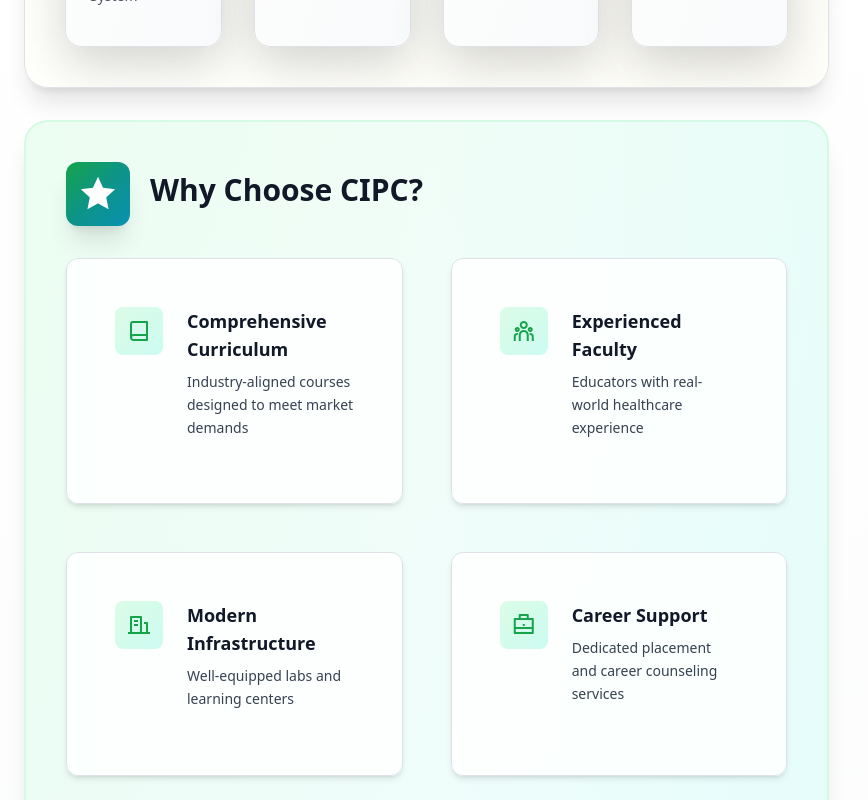
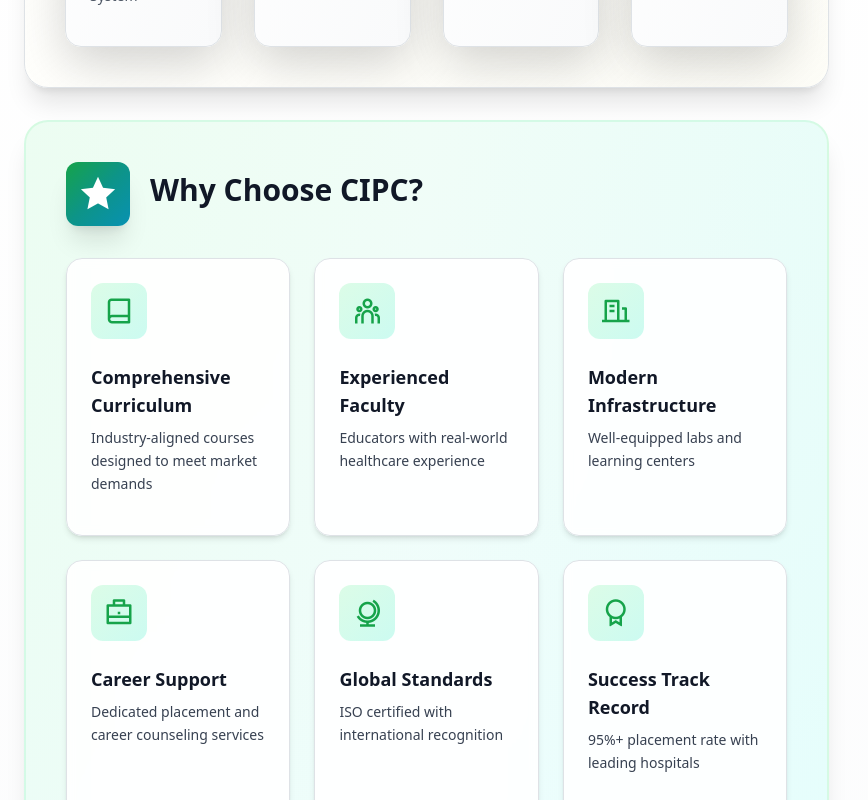
Before and after one commit to kunvarprabhat/cipc, an Angular app: page /home in a window 1280 px wide. Shown: the part 3800-4600 px from the top of the page, without its empty margins (0-868 px from the left). Built offline with nearby package versions, Linux system fonts and the light colour scheme.

Commit message:
feat: Revamp 'Why Choose Us' section with enhanced layout, styling, and accessibility improvements

```diff
--- a/src/app/Pages/Views/Public/home/home.html
+++ b/src/app/Pages/Views/Public/home/home.html
@@ -289,32 +289,53 @@
         </div>
 
         <!-- Why Choose Us -->
-        <div
-          class="bg-gradient-to-br from-green-50 via-teal-50 to-cyan-50 rounded-2xl sm:rounded-3xl shadow-xl p-8 sm:p-10 mt-6 hover:shadow-2xl transition-all duration-500 border-2 border-green-200/50 relative overflow-hidden">
-          <div class="absolute inset-0 bg-gradient-to-r from-green-100/20 via-transparent to-teal-100/20"></div>
-          <div class="relative z-10">
-            <div class="flex items-center mb-6 sm:mb-8">
-              <div
-                class="w-16 h-16 sm:w-18 sm:h-18 flex items-center justify-center bg-gradient-to-br from-green-600 via-teal-600 to-cyan-600 rounded-xl mr-4 sm:mr-5 shadow-xl">
-                <i class="ri-star-fill text-3xl sm:text-4xl text-white"></i>
-              </div>
-              <h3 class="text-2xl sm:text-3xl font-extrabold text-gray-900">Why Choose CIPC?</h3>
+      <!-- Why Choose Us -->
+      <div class="bg-gradient-to-br from-green-50 via-teal-50 to-cyan-50 rounded-3xl shadow-xl p-8 sm:p-10 mt-6
+               hover:shadow-2xl transition-all duration-500 border-2 border-green-200/50 relative overflow-hidden">
+
+        <div class="absolute inset-0 bg-gradient-to-r from-green-100/20 via-transparent to-teal-100/20"></div>
+
+        <div class="relative z-10">
+
+          <!-- Title -->
+          <div class="flex items-center mb-8">
+            <div class="w-16 h-16 flex items-center justify-center bg-gradient-to-br from-green-600 via-teal-600 to-cyan-600
+                     rounded-xl mr-5 shadow-xl">
+              <i class="ri-star-fill text-4xl text-white"></i>
             </div>
 
-            <div class="grid grid-cols-1 sm:grid-cols-2 gap-5 sm:gap-6">
-              <div *ngFor="let reason of whyChooseUs"
-                class="flex gap-4 p-5 rounded-xl bg-white/80 backdrop-blur-sm hover:bg-white transition-all duration-300 transform hover:scale-105 shadow-md hover:shadow-lg border border-green-100/50 group">
-                <div class="flex-shrink-0 w-12 h-12 flex items-center justify-center bg-gradient-to-br from-green-100 to-teal-100 rounded-lg group-hover:from-green-500 group-hover:to-teal-500 transition-all duration-300">
-                  <i [class]="reason.icon + ' text-2xl text-green-600 group-hover:text-white transition-colors'"></i>
-                </div>
-                <div class="flex-1">
-                  <h4 class="font-bold text-gray-900 text-base sm:text-lg mb-2 group-hover:text-green-600 transition-colors">{{reason.title}}</h4>
-                  <p class="text-sm text-gray-700 leading-relaxed">{{reason.description}}</p>
-                </div>
+            <h3 class="text-3xl font-extrabold text-gray-900">Why Choose CIPC?</h3>
+          </div>
+
+          <!-- Perfect 3-Card Layout -->
+          <div class="grid grid-cols-1 sm:grid-cols-2 lg:grid-cols-3 gap-6">
+
+            <div *ngFor="let reason of whyChooseUs" class="group flex flex-col p-6 rounded-2xl bg-white/90 backdrop-blur-sm
+                     hover:bg-white hover:shadow-2xl hover:scale-[1.03]
+                     transition-all duration-300 border border-green-100/60 shadow-md">
+
+              <!-- Icon -->
+              <div class="w-14 h-14 mb-4 flex items-center justify-center rounded-xl
+                       bg-gradient-to-br from-green-100 to-teal-100
+                       group-hover:from-green-500 group-hover:to-teal-500 transition-all duration-300">
+                <i [class]="reason.icon + ' text-3xl text-green-600 group-hover:text-white transition-all'"></i>
               </div>
+
+              <!-- Title -->
+              <h4 class="font-bold text-lg text-gray-900 mb-2 group-hover:text-green-600 transition-colors">
+                {{ reason.title }}
+              </h4>
+
+              <!-- Description -->
+              <p class="text-gray-700 text-sm leading-relaxed">
+                {{ reason.description }}
+              </p>
             </div>
+
           </div>
         </div>
+      </div>
+
 
         <!-- Success Stories / Testimonials -->
         <div
```
